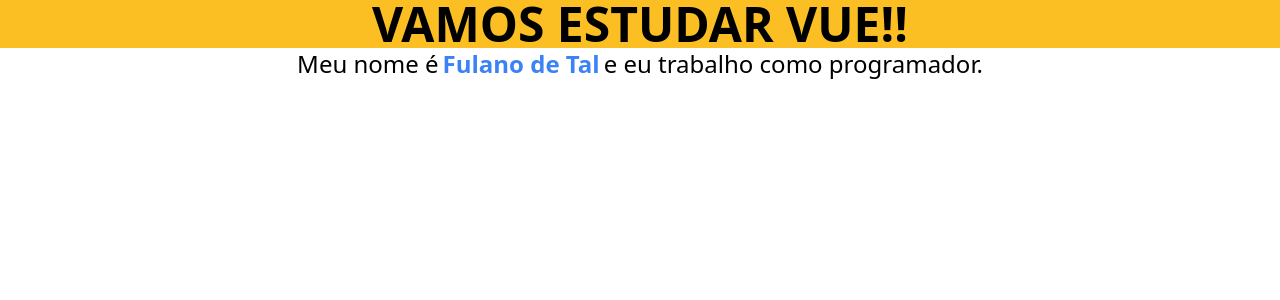
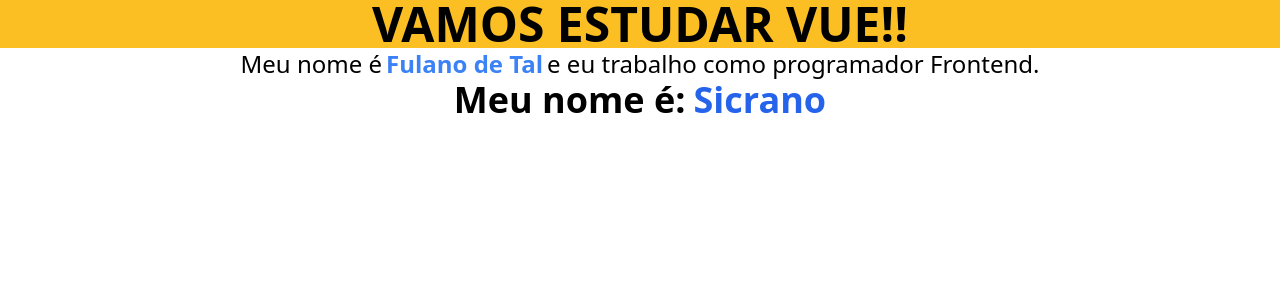
Before and after one commit to davcavalc/VueJS-Aulas, a Vue app in the folder 2_Projeto_Vue/: page / in a window 1280 px wide. Shown: the top 300 px of the page. Built offline with nearby package versions, Linux system fonts and the light colour scheme.

Commit message:
📓Aula: Lifecycle hooks - 07/09/2022

```diff
--- a/2_Projeto_Vue/src/App.vue
+++ b/2_Projeto_Vue/src/App.vue
@@ -1,12 +1,13 @@
 <script>
 import PrimeiroComponente from "./components/PrimeiroComponente.vue";
+import LifeCycle from "./components/LifeCycle.vue";
 export default {
  name: "App",
- components: { PrimeiroComponente },
+ components: { PrimeiroComponente, LifeCycle },
  data() {
   return {
    nome: "Fulano de Tal",
-   profissao: "programador",
+   profissao: "programador Frontend",
   };
  },
 };
@@ -21,5 +22,6 @@ export default {
    Meu nome é<span class="text-blue-500 font-bold ml-1 mr-1">{{ nome }}</span> e eu
    trabalho como {{ profissao }}.
   </p>
+  <LifeCycle/>
  </div>
 </template>
--- /dev/null
+++ b/2_Projeto_Vue/src/components/LifeCycle.vue
@@ -0,0 +1,28 @@
+<script>
+export default {
+ name: "LifeCycle",
+ data() {
+  return {
+   nome: "Ainda não sei",
+  };
+ },
+ created() {
+  setTimeout(() => {
+   this.nome = "Fulano";
+  }, 1000);
+ },
+ mounted() {
+  setTimeout(() => {
+   this.nome = "Sicrano";
+  }, 2000);
+ },
+};
+</script>
+
+<template>
+ <h1 class="font-bold flex justify-center text-4xl">
+  Meu nome é:<span class="ml-2 text-blue-600">{{ nome }}</span>
+ </h1>
+</template>
+
+<style></style>
```
